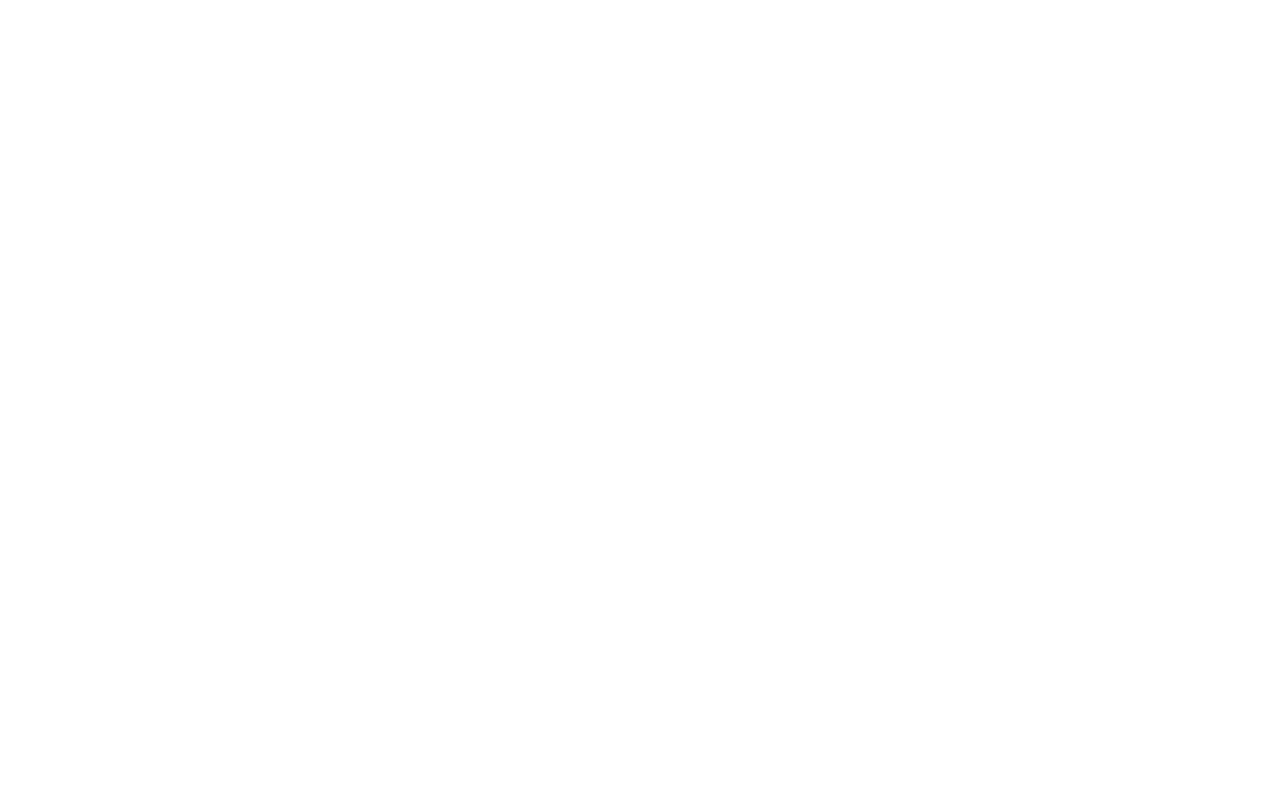
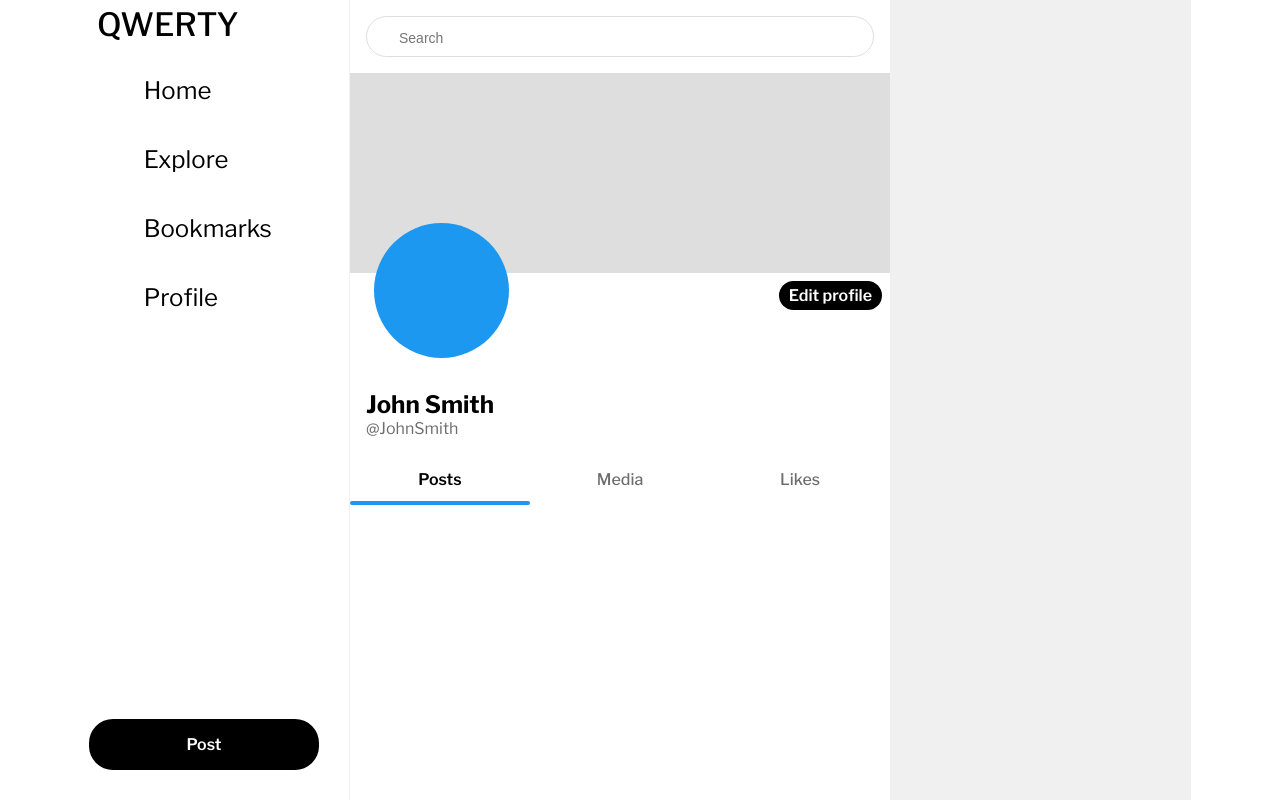
Before and after one commit to Leont1cov/QWERTY, a React (Vite) app: page /profile in a window 1280 px wide. Before the commit this address had no page. Built offline with nearby package versions, Linux system fonts and the light colour scheme; a web font is replaced by a local one.

Commit message:
feat: add profile page

```diff
--- a/src/App.jsx
+++ b/src/App.jsx
@@ -2,6 +2,7 @@ import { Routes, Route } from "react-router-dom";
 import Home from "./pages/home";
 import Explore from "./pages/explore";
 import Bookmarks from "./pages/bookmarks";
+import Profile from "./pages/profle";
 
 export default function App() {
   return (
@@ -9,6 +10,7 @@ export default function App() {
       <Route path="/" element={<Home />} />
       <Route path="/explore" element={<Explore />} />
       <Route path="/bookmarks" element={<Bookmarks />} />
+      <Route path="/profile" element={<Profile />} />
     </Routes>
   );
 }
--- a/src/components/layout/post-publication/PostPublication.jsx
+++ b/src/components/layout/post-publication/PostPublication.jsx
@@ -1,5 +1,5 @@
-import Button from "../../ui/Button"
-import ProfilePicture from "../../ui/ProfilePicture"
+import Button from "../../ui/Button";
+import ProfilePicture from "../../ui/ProfilePicture";
 
 export default function PostPublication({ profilePic, profileLink }) {
   return (
@@ -29,5 +29,5 @@ export default function PostPublication({ profilePic, profileLink }) {
         </div>
       </div>
     </div>
-    )
+  );
 }
--- a/src/components/layout/sidebar/Sidebar.jsx
+++ b/src/components/layout/sidebar/Sidebar.jsx
@@ -22,7 +22,9 @@ export default function Sidebar() {
             <SidebarItem iconName={"fa-star-o"} title={"Bookmarks"} />
           </Link>
 
-          <SidebarItem iconName={"fa-user-o"} title={"Profile"} />
+          <Link to={"/profile"}>
+            <SidebarItem iconName={"fa-user-o"} title={"Profile"} />
+          </Link>
         </ul>
         <Button
           title={"Post"}
--- a/src/components/ui/Button.jsx
+++ b/src/components/ui/Button.jsx
@@ -3,5 +3,5 @@ export default function Button({ title, buttonClass, button__titleClass }) {
     <button className={buttonClass}>
       <span className={button__titleClass}>{title}</span>
     </button>
-  )
+  );
 }
--- /dev/null
+++ b/src/pages/profle.jsx
@@ -0,0 +1,69 @@
+import { useState } from "react";
+import Sidebar from "../components/layout/sidebar/Sidebar";
+import Search from "../components/layout/explore/search";
+import InfoPanel from "../components/layout/info-panel/InfoPanel";
+import Button from "../components/ui/Button";
+
+export default function Profile({ profileName, profileNick }) {
+  const [currentSection, setCurrentSection] = useState("Posts");
+
+  return (
+    <main className="main">
+      <Sidebar />
+
+      <div className="main__center">
+        <Search placeholder={"Search"} />
+
+        <div className="profile">
+          <div className="profile__banner">
+            <div className="profile__icon"></div>
+          </div>
+
+          {/* Здесь нужно будет разобраться с классами */}
+          <Button
+            title={"Edit profile"}
+            buttonClass={"button button__PostPublication profile__button"}
+            button__titleClass={"button__title"}
+          />
+
+          <div className="profile__info">
+            <h3 className="profile__info-name">John Smith</h3>
+            {/*{profileName} */}
+            <span className="profile__info-nick">@JohnSmith</span>
+            {/*{profileNick}*/}
+          </div>
+          <header className="header profile__header">
+            <button
+              onClick={() => setCurrentSection("Posts")}
+              className={`header__tab ${
+                currentSection === "Posts" ? "header__tab-active" : ""
+              }`}
+            >
+              Posts
+            </button>
+
+            <button
+              onClick={() => setCurrentSection("Media")}
+              className={`header__tab ${
+                currentSection === "Media" ? "header__tab-active" : ""
+              }`}
+            >
+              Media
+            </button>
+
+            <button
+              onClick={() => setCurrentSection("Likes")}
+              className={`header__tab ${
+                currentSection === "Likes" ? "header__tab-active" : ""
+              }`}
+            >
+              Likes
+            </button>
+          </header>
+        </div>
+      </div>
+
+      <InfoPanel />
+    </main>
+  );
+}
--- a/src/styles/App.scss
+++ b/src/styles/App.scss
@@ -21,9 +21,9 @@
 @use "./components/info-panel";
 @use "./components/post";
 
-//Explore page
+// pages
+
+@use "./components/profile";
 
 // Шрифт
 @import url("https://fonts.googleapis.com/css2?family=Libre+Franklin:ital,wght@0,100..900;1,100..900&display=swap");
-
-// pages
--- /dev/null
+++ b/src/styles/components/_profile.scss
@@ -0,0 +1,46 @@
+@use "../globals/colors" as *;
+
+.profile {
+  display: flex;
+  flex-direction: column;
+
+  &__banner {
+    width: 100%;
+    height: 200px;
+    background-color: $color-gray-lighter;
+    position: relative;
+  }
+
+  &__icon {
+    width: 135px;
+    height: 135px;
+    background-color: $color-blue-accent;
+    border-radius: 50%;
+    position: absolute;
+    top: 150px;
+    left: 24px;
+  }
+
+  &__info {
+    padding: 0 16px;
+    margin-top: 80px;
+
+    &-name {
+      font-size: 24px;
+    }
+
+    &-nick {
+      color: $color-gray-dark;
+      font-size: 16px;
+    }
+  }
+
+  &__button {
+    margin-top: 8px;
+    margin-right: 8px;
+  }
+
+  &__header {
+    margin-top: 16px;
+  }
+}
```
Also changed, not shown: src/styles/components/ui/_button.scss (indentation only). Lines whose indentation alone changed are shown as unchanged.
